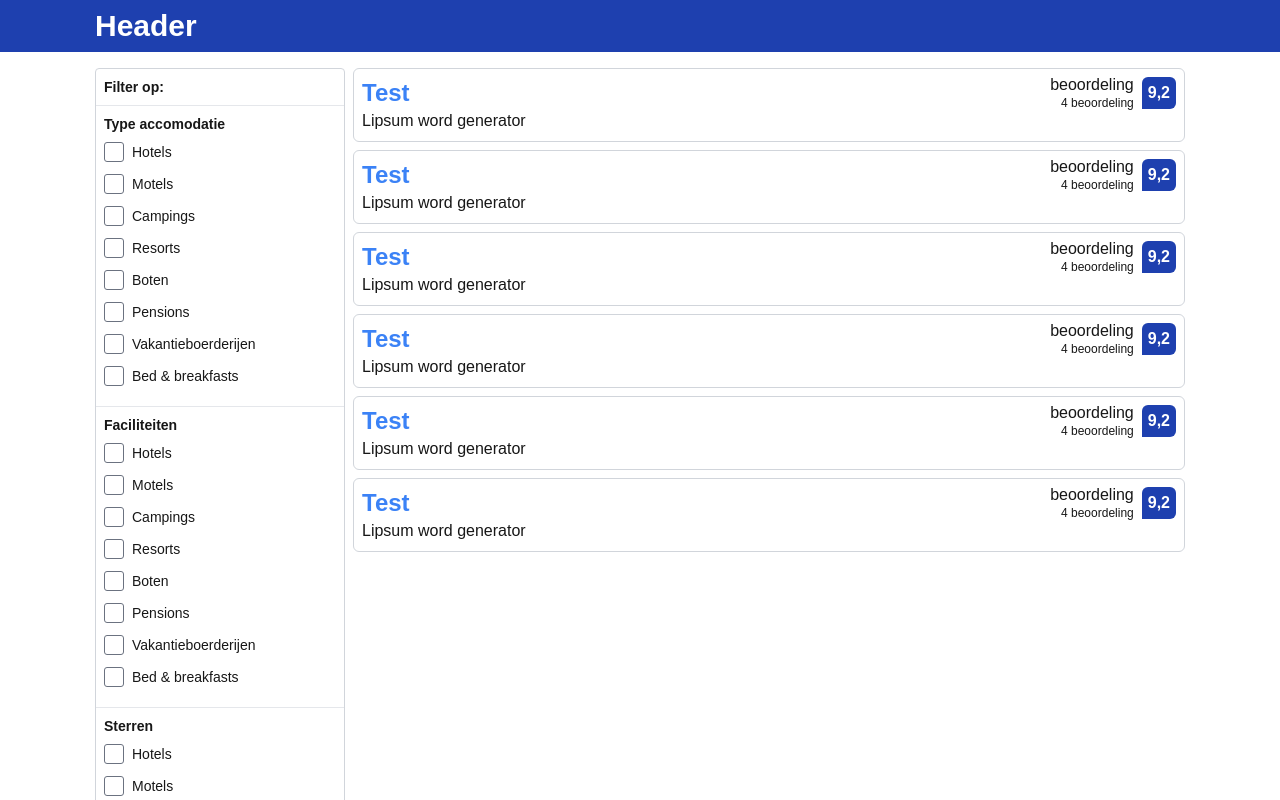
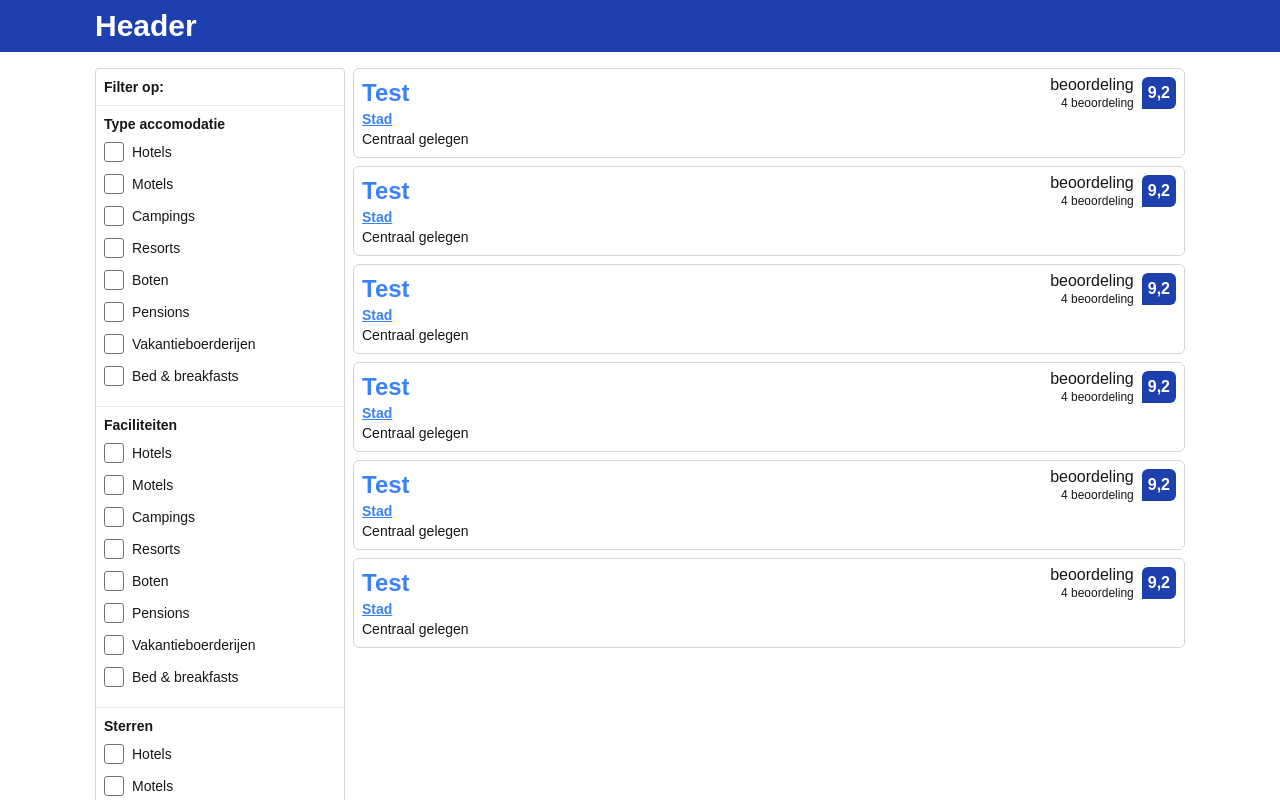
Before and after one commit to sjoerdvermeijden/next-hotel, a Next.js app: page / in a window 1280 px wide. Shown: the top 800 px of the page. Built offline with nearby package versions, Linux system fonts and the light colour scheme.

Commit message:
Adds city to accomodation

```diff
--- a/src/app/components/Accomodations.tsx
+++ b/src/app/components/Accomodations.tsx
@@ -17,7 +17,8 @@ async function Accomodations() {
                             <Link href={`/accomodations/${item.id}`}>
                                 <h2 className='text-2xl font-bold text-blue-500'>{item.title}</h2>
                             </Link>
-                            <p>{item.adress}</p>
+                            <p className='text-sm underline text-blue-500 font-bold'>Stad</p>
+                            <p className='text-sm'>Centraal gelegen</p>
                         </div>
                         <div className='flex flex-col items-end'>
                             <p className='text-md mr-2 mb-0.5 leading-none'>beoordeling</p>
```
